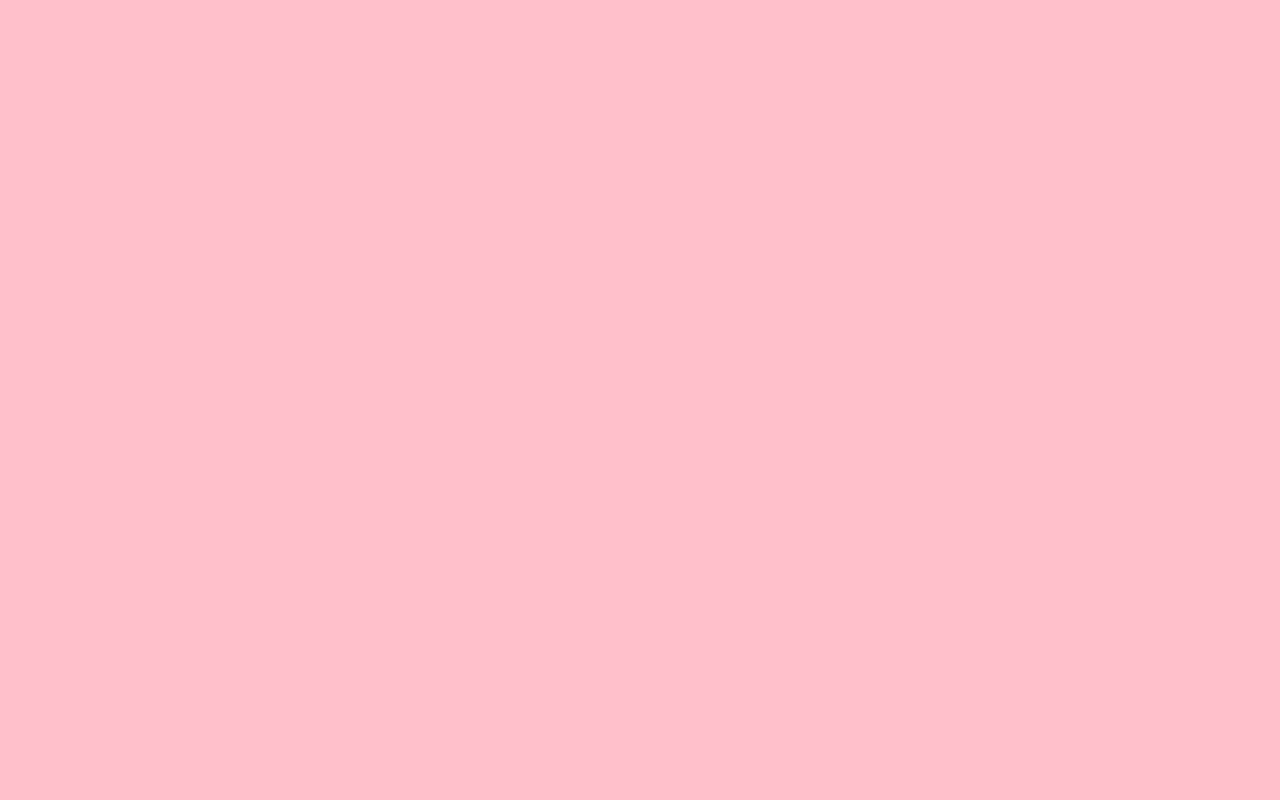
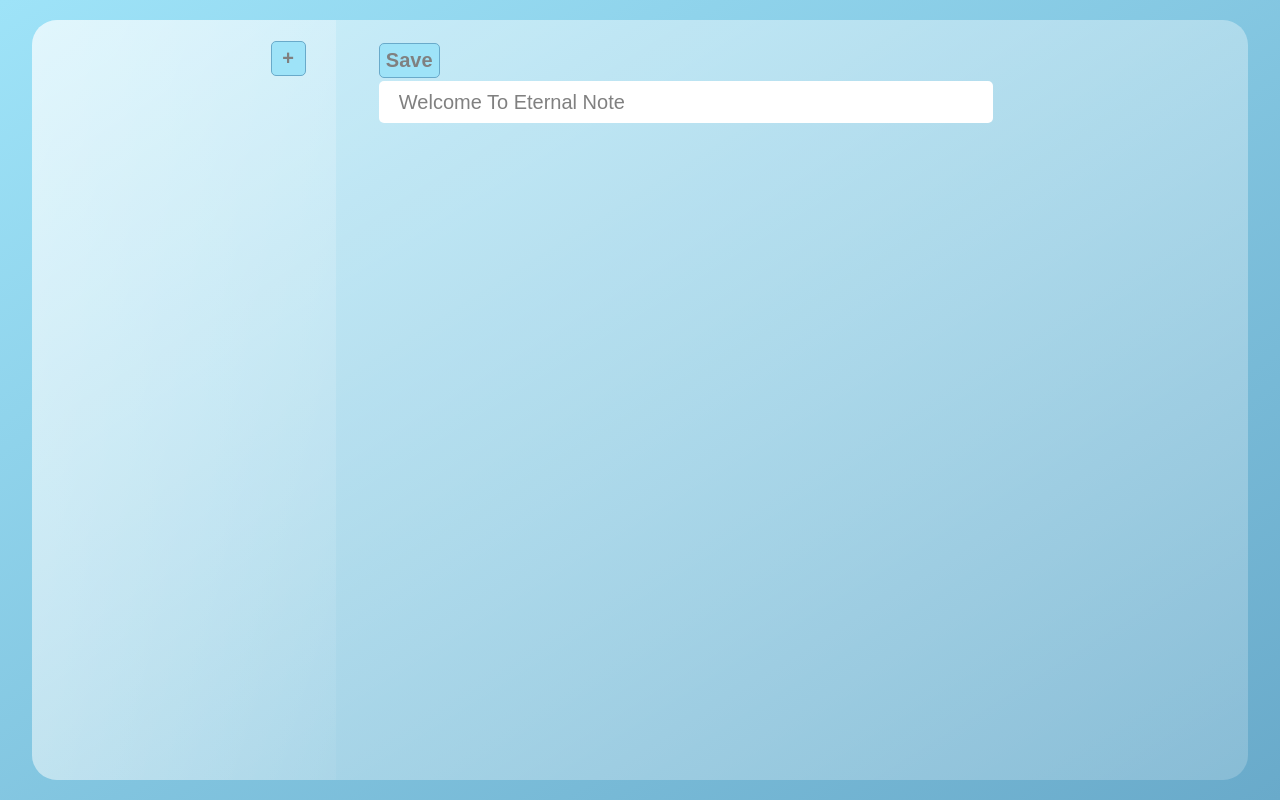
Before and after one commit to EMDevelop/NotesApp, a website: page public/index.html in a window 1280 px wide. Drawn offline with Linux system fonts and the light colour scheme.

Commit message:
styling for home page

```diff
--- a/public/index.html
+++ b/public/index.html
@@ -7,5 +7,29 @@
     <link rel="stylesheet" type="text/css" href="style.css" />
     <title>Notes App</title>
   </head>
-  <body></body>
+  <body>
+    <main>
+      <section class="glass">
+        <div class="notes-preview-container">
+          <div class="preview-header">
+            <input type="submit" value="+" />
+          </div>
+          <div class="preview"></div>
+        </div>
+        <div class="note-container">
+          <div class="note">
+            <div class="note-header">
+              <div class="note-button">
+                <input type="submit" value="Save" />
+              </div>
+              <div class="note-title">
+                <input type="text" value="Welcome To Eternal Note" />
+              </div>
+            </div>
+            <div class="note-body"></div>
+          </div>
+        </div>
+      </section>
+    </main>
+  </body>
 </html>
--- a/public/style.css
+++ b/public/style.css
@@ -1,7 +1,167 @@
 body {
-  height: 100vh;
-  width: 100%;
   padding: 0;
   margin: 0;
-  background-color: pink;
+  --c-light-blue: #9ee3f8;
+  --c-mid-blue: #69aaca;
+  --text: #808080;
+  color: var(--text);
+  font-family: muli, sans-serif;
+  font-size: 2rem;
 }
+
+@font-face {
+  src: url(https://use.typekit.net/aav7lhy.css);
+  font-family: muli, sans-serif;
+  font-weight: 400;
+  font-style: normal;
+}
+
+main {
+  min-height: 100vh;
+  /* background: linear-gradient(180deg, #1b84f6 0%, rgb(6, 91, 237) 100%); */
+  background: var(--c-light-blue);
+  background: -webkit-linear-gradient(
+    top left,
+    var(--c-light-blue),
+    var(--c-mid-blue)
+  );
+  background: -moz-linear-gradient(
+    top left,
+    var(--c-light-blue),
+    var(--c-mid-blue)
+  );
+  background: linear-gradient(
+    to bottom right,
+    var(--c-light-blue),
+    var(--c-mid-blue)
+  );
+  display: flex;
+  align-items: center;
+  justify-content: center;
+}
+
+input[type='text'] {
+  outline: none;
+  border: none;
+  background-color: white;
+  width: 70%;
+  height: 40px;
+  border-radius: 5px;
+  color: var(--text);
+  font-size: 20px;
+  padding-left: 20px;
+}
+
+input[type='submit'] {
+  outline: none;
+  border: none;
+  border-radius: 5px;
+  background: var(--c-light-blue);
+  height: 35px;
+  min-width: 35px;
+  border: solid 1px var(--c-mid-blue);
+  font-size: 20px;
+  font-weight: bold;
+  color: var(--text);
+}
+
+input[type='submit']:hover {
+  background: white;
+  border: solid 3px var(--c-mid-blue);
+  transform: translate(0px, -3px);
+}
+
+input[type='submit']:active {
+  background: rgba(153, 244, 200, 0.633);
+  transition: ease-out;
+  height: 33px;
+}
+
+.glass {
+  background: white;
+  min-height: 95vh;
+  width: 95%;
+  background: linear-gradient(
+    to right bottom,
+    rgba(255, 255, 255, 0.5),
+    rgba(255, 255, 255, 0.2)
+  );
+  border-radius: 25px;
+  display: flex;
+}
+
+.notes-preview-container {
+  background: white;
+  flex: 1;
+  border-top-left-radius: 25px;
+  border-bottom-left-radius: 25px;
+  background: linear-gradient(
+    to right bottom,
+    rgba(255, 255, 255, 0.4),
+    rgba(255, 255, 255, 0.05)
+  );
+  display: flex;
+  flex-direction: column;
+}
+
+.preview-header {
+  background: transparent;
+  flex: 1;
+  display: flex;
+  align-items: center;
+  justify-content: right;
+  padding-right: 10%;
+}
+
+.preview {
+  flex: 9;
+}
+
+.note-container {
+  background: transparent;
+  flex: 3;
+  display: flex;
+  flex-direction: column;
+  justify-content: space-evenly;
+  align-items: center;
+}
+
+.note {
+  width: 95%;
+  height: 95%;
+  display: flex;
+  flex-direction: column;
+  justify-content: center;
+}
+
+.note-header {
+  flex: 1;
+  display: grid;
+  grid-template-rows: 1fr 1fr;
+}
+
+.note-button {
+  flex: 1;
+  display: flex;
+  align-items: center;
+  justify-content: left;
+  padding-left: 20px;
+}
+
+.note-title {
+  padding-left: 20px;
+  flex: 1;
+  display: flex;
+  align-items: center;
+  justify-content: left;
+}
+
+.title {
+  font-size: 20px;
+  text-align: left;
+  padding-left: 20px;
+}
+
+.note-body {
+  flex: 9;
+}
```
